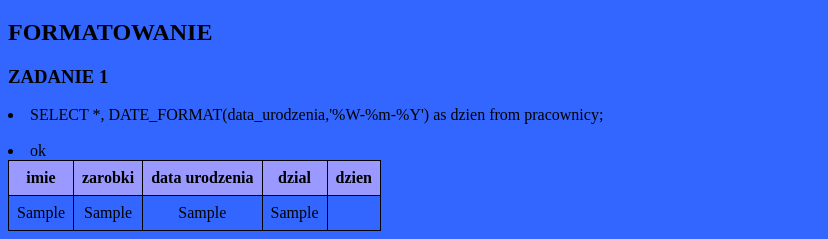
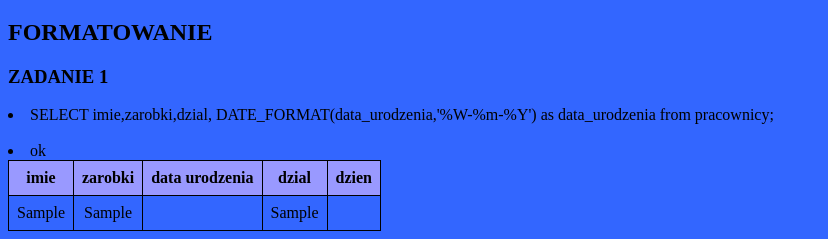
Before and after one commit to AD-2018/sql-php-pierwsza_strona-dyljoanna02, a PHP site: page /dataczas.php in a window 1280 px wide. Shown: the part 2198-2437 px from the top of the page, without its empty margins (0-828 px from the left). Run offline with PHP 8.4, Linux system fonts and the light colour scheme; tables that the repository leaves empty or names only in its code hold one stand-in row (values such as "Sample post"); data that the repository does not hold is empty.

Commit message:
Update dataczas.php

```diff
--- a/dataczas.php
+++ b/dataczas.php
@@ -275,7 +275,7 @@ while($row = mysqli_fetch_assoc($result)) {
 echo ('</table>');
     echo("<h2>FORMATOWANIE</h2>");
 
-$sql = "SELECT *, DATE_FORMAT(data_urodzenia,'%W-%m-%Y') as dzien from pracownicy;";
+$sql = "SELECT imie,zarobki,dzial, DATE_FORMAT(data_urodzenia,'%W-%m-%Y') as data_urodzenia from pracownicy;";
 echo("<h3>ZADANIE 1</h3>");
 echo("<li>".$sql."<br><br>");
 
@@ -290,7 +290,7 @@ echo('<table border="1" class="tabelka_moja">');
 echo ("<tr><th>imie</th><th>zarobki</th><th>data urodzenia</th><th>dzial</th><th>dzien</th></tr>");
 while($row = mysqli_fetch_assoc($result)) {
     echo ('<tr>');
-    echo ("<td>".$row['imie']."</td><td>".$row['zarobki']."</td><td>".$row['data_urodzenia']."</td><td>".$row['dzial']."</td><td>".$row['dzien']."</td>");
+    echo ("<td>".$row['imie']."</td><td>".$row['zarobki']."</td><td>".$row['data_urodzenia']."</td><td>".$row['dzial']."</td>");
     echo ('</tr>');
 }
 echo ('</table>');
```
